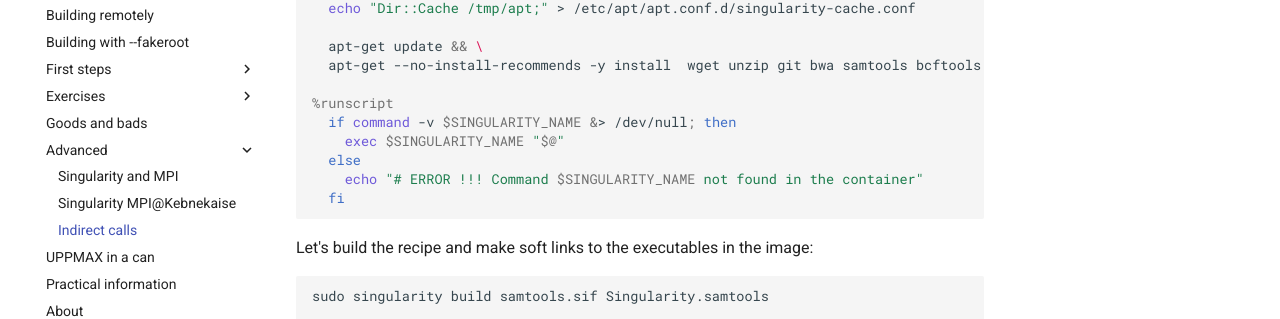
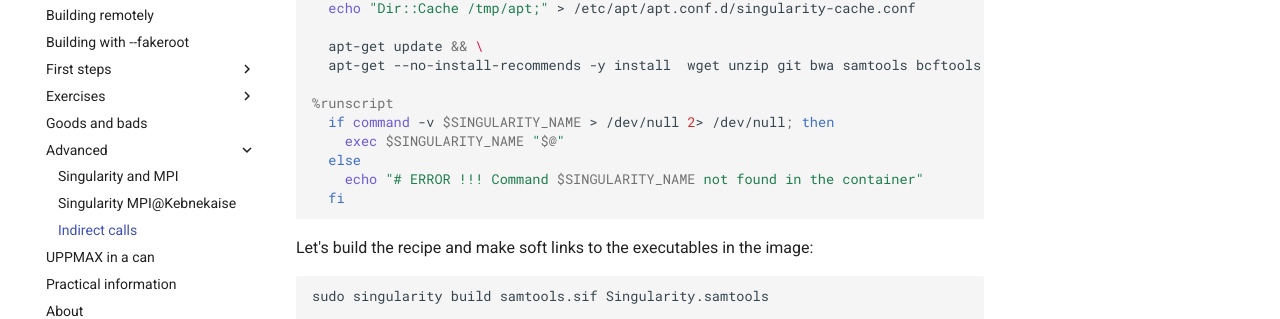
Before and after one commit to pmitev/UPPMAX-Singularity-workshop, an MkDocs documentation site: the page built from docs/indirect-call.md, in a window 1280 px wide and 900 px high, scrolled down 372 px. Shown: the part 147-466 px from the top of the window. Built offline with MkDocs 1.6.1 and Material for MkDocs 9.7.7, drawn with Linux system fonts in a browser that asks for light colours; comment, search, counter and statistics services are not loaded.

Commit message:
Minor fix for redirections in dash

```diff
--- a/docs/indirect-call.md
+++ b/docs/indirect-call.md
@@ -21,7 +21,7 @@ From: ubuntu:20.04
   apt-get --no-install-recommends -y install  wget unzip git bwa samtools bcftools bowtie
 
 %runscript
-  if command -v $SINGULARITY_NAME &> /dev/null; then
+  if command -v $SINGULARITY_NAME > /dev/null 2> /dev/null; then
     exec $SINGULARITY_NAME "$@"
   else
     echo "# ERROR !!! Command $SINGULARITY_NAME not found in the container"
```
